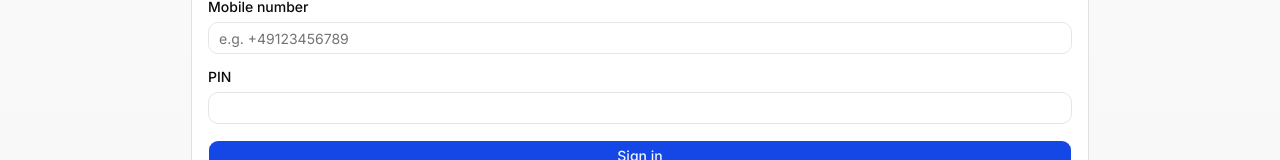
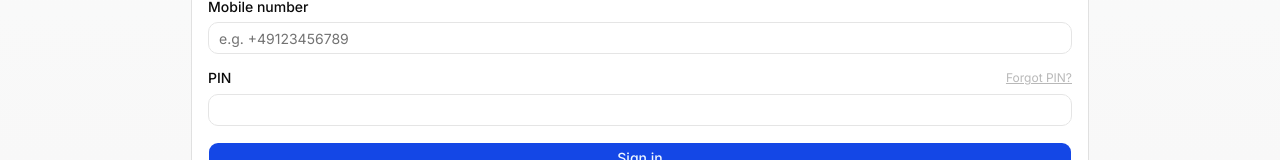
Before and after one commit to rFranzr/nextbike-analytics, a Next.js app: page / in a window 1280 px wide. Shown: the part 922-1082 px from the top of the page. Built offline with nearby package versions, Linux system fonts and the light colour scheme.

Commit message:
Add pin recovery functionality

```diff
--- a/components/login-form.tsx
+++ b/components/login-form.tsx
@@ -25,12 +25,15 @@ type LoginResponse = {
 };
 
 const LOGIN_URL = "https://api.nextbike.net/api/v1.1/login.json";
+const PIN_RECOVER_URL = "https://api.nextbike.net/api/pinRecover.xml";
 
 export function LoginForm() {
   const [mobile, setMobile] = useState("");
   const [pin, setPin] = useState("");
   const [isLoading, setIsLoading] = useState(false);
   const [error, setError] = useState<string | null>(null);
+  const [isRecoveringPin, setIsRecoveringPin] = useState(false);
+  const [pinRecoveryMessage, setPinRecoveryMessage] = useState<string | null>(null);
   const router = useRouter();
 
   async function handleSubmit(event: React.FormEvent<HTMLFormElement>) {
@@ -43,6 +46,7 @@ export function LoginForm() {
 
     setIsLoading(true);
     setError(null);
+    setPinRecoveryMessage(null);
 
     try {
       const response = await axios.get<LoginResponse>(LOGIN_URL, {
@@ -83,6 +87,42 @@ export function LoginForm() {
     }
   }
 
+  async function handlePinRecovery() {
+    if (!mobile) {
+      setError("Please enter your mobile number first.");
+      return;
+    }
+
+    setIsRecoveringPin(true);
+    setError(null);
+    setPinRecoveryMessage(null);
+
+    try {
+      await axios.get(PIN_RECOVER_URL, {
+        params: {
+          apikey: NEXTBIKE_API_KEY,
+          version: "1.0",
+          mobile: mobile.replace(/\s/g, ""), // Remove any spaces from mobile number
+        },
+        responseType: "text", // The API returns XML/text
+      });
+
+      // The API typically returns a message like "Check phone number for existence"
+      // or similar confirmation messages
+      setPinRecoveryMessage(
+        "PIN recovery message sent! Please check your phone for the PIN. If you don't receive it, please verify your mobile number is correct."
+      );
+    } catch (err) {
+      const message =
+        axios.isAxiosError(err) && err.response
+          ? `PIN recovery failed: ${err.response.status} ${err.response.statusText}`
+          : "PIN recovery request failed. Please try again.";
+      setError(message);
+    } finally {
+      setIsRecoveringPin(false);
+    }
+  }
+
   return (
     <div className="flex items-center justify-center from-background to-muted">
       <Card className="w-full">
@@ -106,7 +146,17 @@ export function LoginForm() {
               />
             </div>
             <div className="space-y-2">
-              <Label htmlFor="pin">PIN</Label>
+              <div className="flex items-center justify-between">
+                <Label htmlFor="pin">PIN</Label>
+                <button
+                  type="button"
+                  onClick={handlePinRecovery}
+                  disabled={isLoading || isRecoveringPin || !mobile}
+                  className="text-xs text-muted-foreground hover:text-foreground underline disabled:opacity-50 disabled:cursor-not-allowed"
+                >
+                  {isRecoveringPin ? "Sending…" : "Forgot PIN?"}
+                </button>
+              </div>
               <Input
                 id="pin"
                 name="pin"
@@ -119,6 +169,9 @@ export function LoginForm() {
               />
             </div>
             {error ? <p className="text-sm text-destructive">{error}</p> : null}
+            {pinRecoveryMessage ? (
+              <p className="text-sm text-green-600 dark:text-green-400">{pinRecoveryMessage}</p>
+            ) : null}
             <Button type="submit" className="w-full" disabled={isLoading}>
               {isLoading ? "Signing in… 🚴" : "Sign in"}
             </Button>
```
